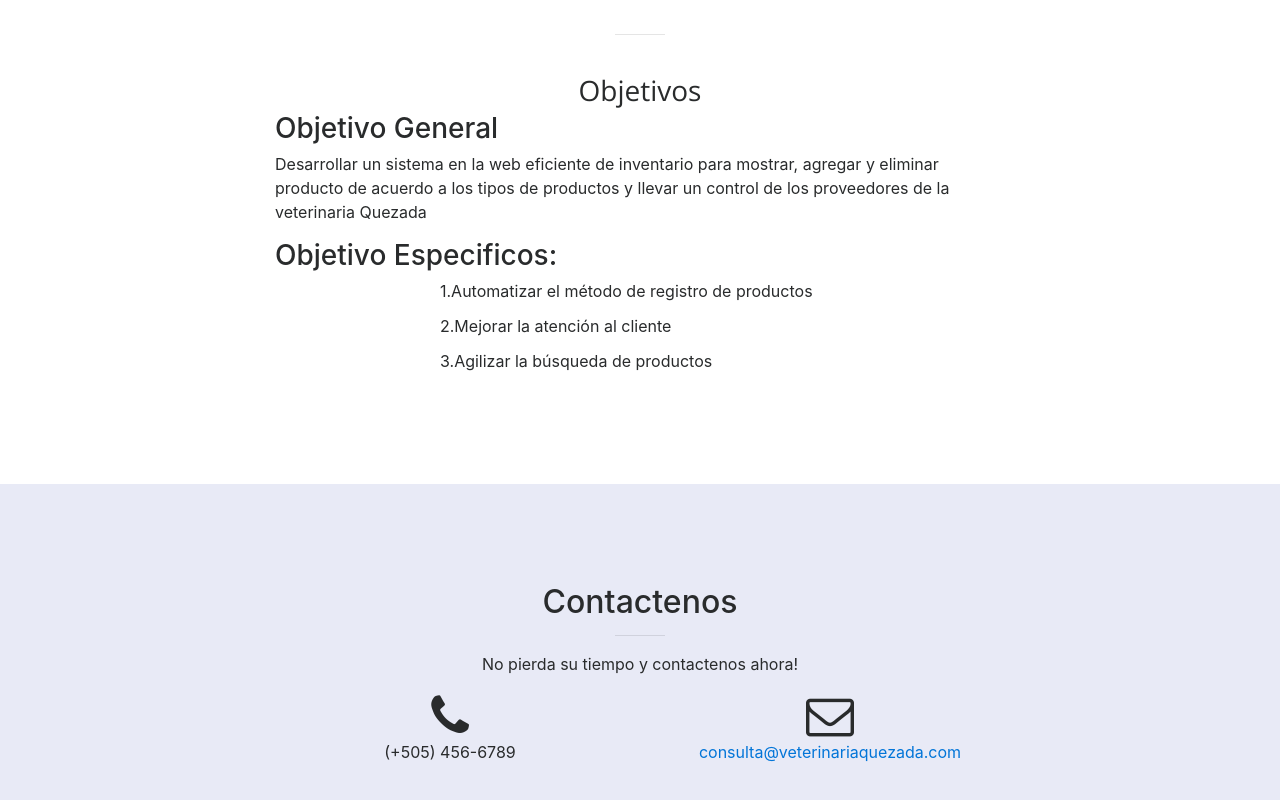
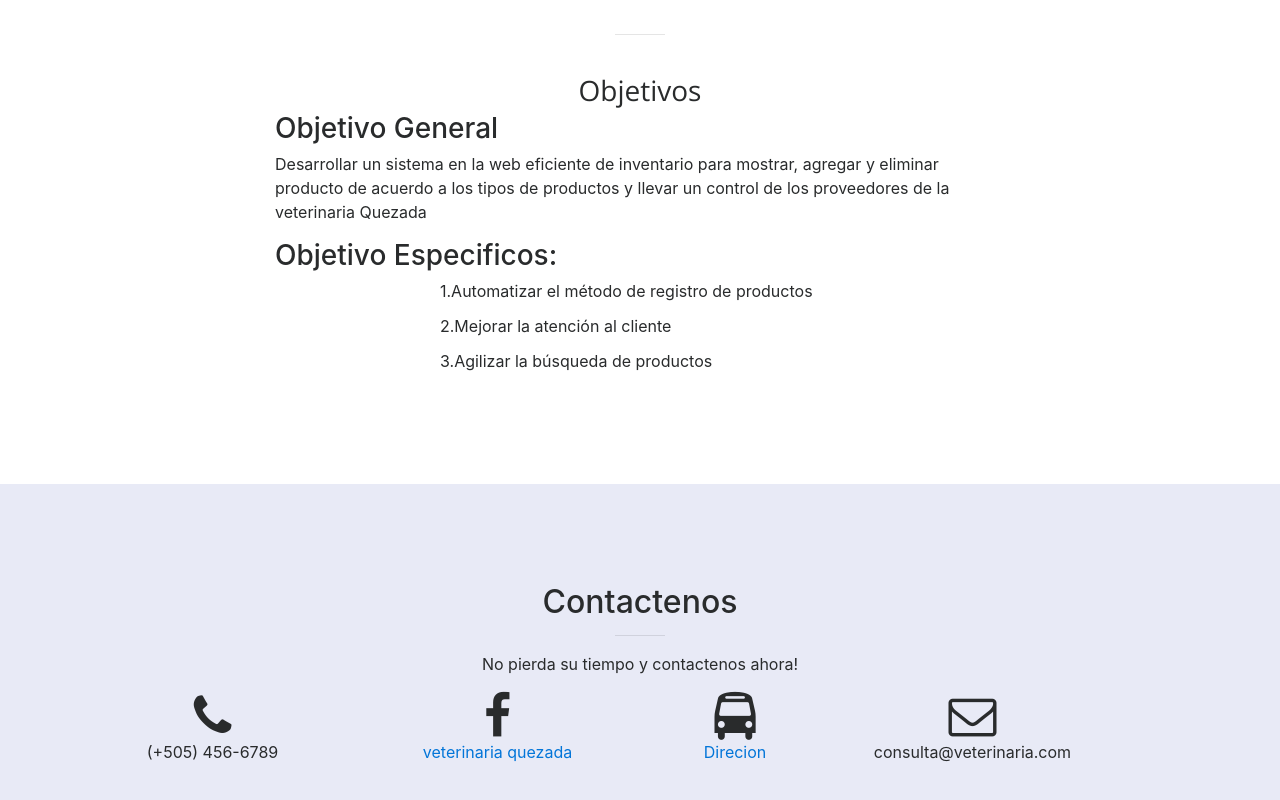
Before and after one commit to omb94/veterinaria, a website with bundled scripts: page proyecto.html in a window 1280 px wide. Shown: the part 2048-2848 px from the top of the page. Built offline with nearby package versions, Linux system fonts and the light colour scheme.

Commit message:
Update proyecto.html

```diff
--- a/proyecto.html
+++ b/proyecto.html
@@ -160,22 +160,37 @@
         </div>
     </section>
 
-    <section id="contact" class="mjey-color-contac">
+  <section id="contact" class="mjey-color-contac">
         <div class="container">
             <div class="row">
-                <div class="col-lg-8 offset-lg-2 text-center">
+
+                <div class="col-lg-10 offset-lg-1 text-center">
                     <h2 class="section-heading">Contactenos</h2>
                     <hr class="primary">
                     <p>No pierda su tiempo y contactenos ahora!</p>
                 </div>
-                <div class="col-lg-4 offset-lg-2 text-center">
+
+                <div class="col-lg-3 offset-lg-0 text-center">
                     <i class="fa fa-phone fa-3x sr-contact"></i>
                     <p>(+505) 456-6789</p>
                 </div>
-                <div class="col-lg-4 text-center">
+
+                  <div class="col-lg-3 text-center">
+                    <i class="fa fa-facebook fa-3x sr-contact"></i>
+                    <p><a href="mailto:your-email@your-domain.com">veterinaria quezada</a></p>
+                </div>
+
+                <div class="col-lg-2 text-center">
+                    <i class="fa fa-bus fa-3x sr-contact"></i>
+                    <p><a href="">Direcion</a></p>
+                </div>
+
+                <div class="col-lg-3 text-center">
                     <i class="fa fa-envelope-o fa-3x sr-contact"></i>
-                    <p><a href="mailto:your-email@your-domain.com">consulta@veterinariaquezada.com</a></p>
+                    <p>consulta@veterinaria.com</p>
                 </div>
+
+
             </div>
         </div>
     </section>
```
